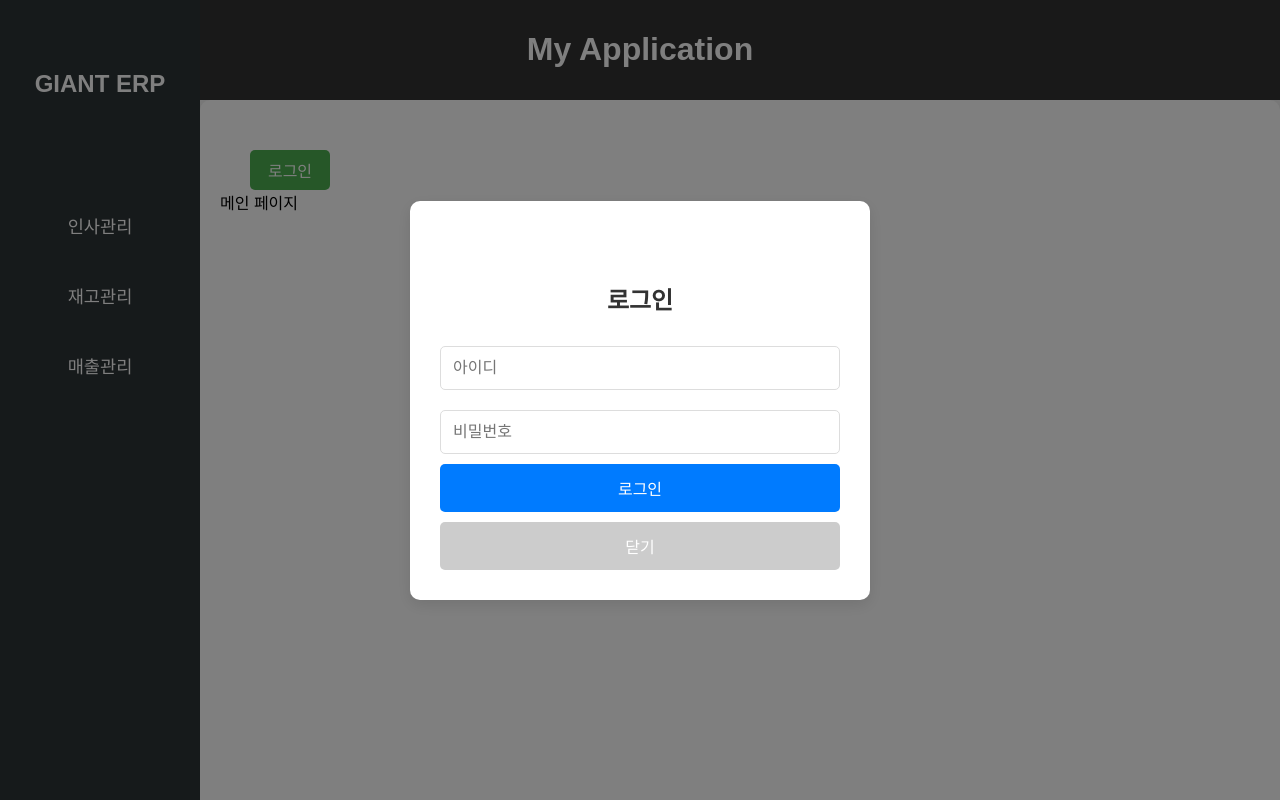
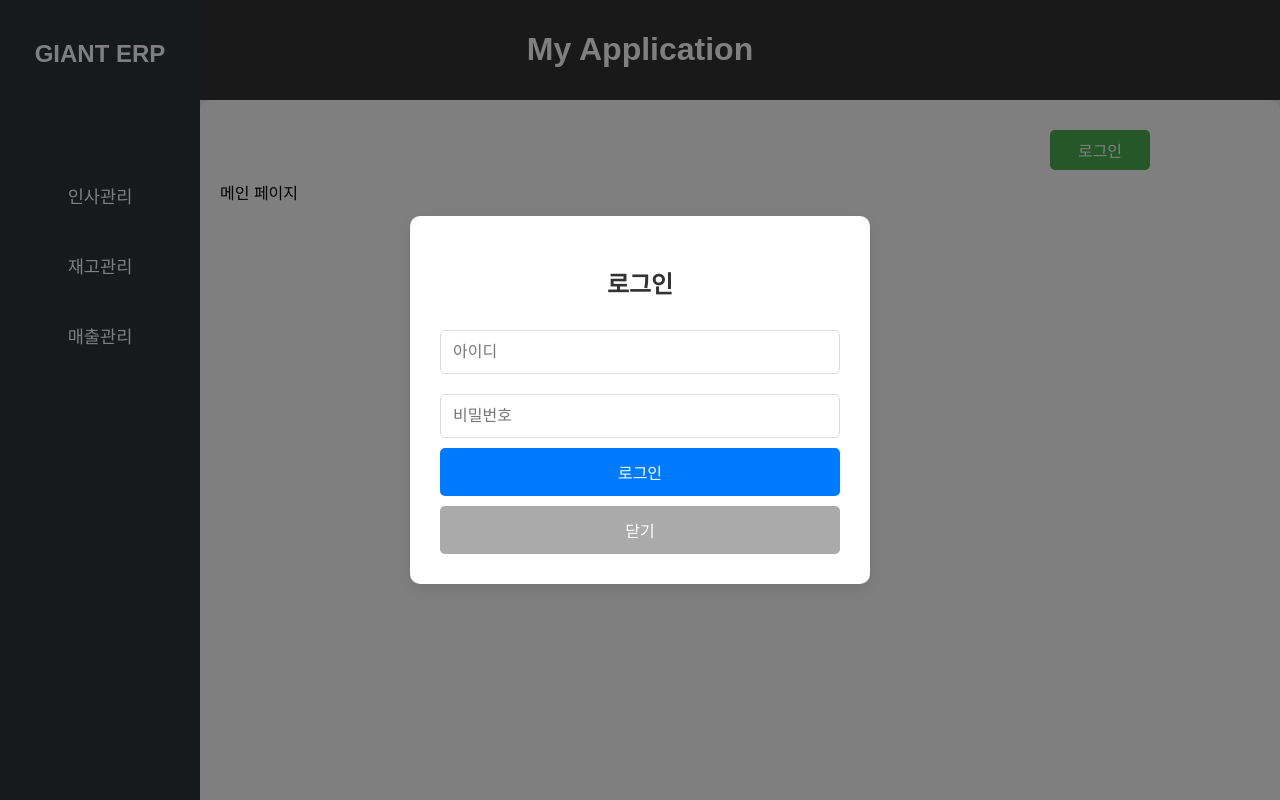
Before and after one commit to hancheolKim/StockTalk, a React (Create React App) app: page / in a window 1280 px wide. Both pictures are taken after a click on the button "로그인". Shown: the top 800 px of the page. Built offline with nearby package versions, Linux system fonts and the light colour scheme.

Commit message:
로그인 영역 수정, 헤더의 제목 클릭해서 메인 페이지 이동

```diff
--- a/src/App.css
+++ b/src/App.css
@@ -10,28 +10,32 @@ div {
   margin: 0;
   padding: 0;
 }
-
 /* 로그인 버튼과 로그아웃 버튼 스타일 */
 .actions {
-  margin-top: 20px;
   display: flex;
-  justify-content: flex-start; /* 버튼과 사용자 정보를 왼쪽 정렬 */
+  justify-content: right; /* 사용자 정보와 버튼을 양쪽 끝으로 배치 */
+  gap : 30px;
   align-items: center; /* 세로 정렬 */
-  padding: 0 20px;
+  padding: 0 100px;
+  height : 40px;
+  margin : 10px;
+  font-size: 25px;
 }
 
 .actions button {
   background-color: #4CAF50;
   color: white;
   border: none;
-  padding: 8px 16px; /* 높이는 그대로 두고 좌우만 적절히 조정 */
-  margin-left: 10px;
   cursor: pointer;
   border-radius: 5px;
   font-size: 1rem;
   transition: background-color 0.3s ease;
-  width: auto; /* 버튼 크기를 자동으로 조정 */
-  min-width: 80px; /* 최소 너비 설정 */
+  width: auto;
+  min-width: 100px;
+  height: 40px; /* 버튼의 높이를 고정 */
+  display: flex;
+  align-items: center; /* 세로 정렬 */
+  justify-content: center; /* 가로 정렬 */
   text-align: center;
 }
 
@@ -47,14 +51,18 @@ div {
 .user-info {
   font-size: 1rem;
   color: #333;
-  margin-right: 20px; /* 버튼과의 간격을 조정 */
+  margin-right: 20px;
   font-size: 1.1rem;
+  display: flex;
+  align-items: center;
 }
 
 /* 로그인된 사용자 이름 스타일 */
 .user-info p {
   font-size: 1.2rem;
-  color: #4CAF50; /* 로그인된 사용자 이름을 강조하는 색상 */
+  color: #4CAF50;
+  margin: 0;
+  line-height: 40px; /* p 태그의 세로 정렬을 맞추기 위해 line-height 설정 */
 }
 
 
@@ -63,18 +71,17 @@ h2 {
   font-size: 2rem;
   color: #333;
   text-align: center;
-  margin-top: 50px;
 }
 
 /* 메인 컨텐츠 박스 */
 .main-container {
-  min-height: 100vh; /* 화면 높이에 맞게 확장되도록 설정 */
-  margin: 0 auto; /* 수평 중앙 정렬 */
+  min-height: 100vh;
+  margin: 0 auto;
   padding: 20px;
-  background-color: #ffffff; /* 하얀색 배경 */
-  border-radius: 10px; /* 모서리 둥글게 처리 */
-  box-shadow: 0 4px 8px rgba(0, 0, 0, 0.1); /* 부드러운 그림자 효과 */
-  box-sizing: border-box; /* padding, border를 포함한 전체 크기 설정 */
+  background-color: #ffffff;
+  border-radius: 10px;
+  box-shadow: 0 4px 8px rgba(0, 0, 0, 0.1);
+  box-sizing: border-box;
 }
 
 /* 네비게이션 바 버튼 스타일 */
@@ -113,7 +120,6 @@ h2 {
   flex-grow: 1;
 }
 
-/* main-container는 Navbar의 너비만큼 오른쪽으로 이동 */
 .main-container {
   flex-grow: 1;
   margin-left: 200px; /* Navbar의 너비 */
--- a/src/App.js
+++ b/src/App.js
@@ -13,11 +13,22 @@ const App = () => {
   const [showLoginModal, setShowLoginModal] = useState(false);
   const [isLoggedIn, setIsLoggedIn] = useState(false);
   const [isNavVisible, setIsNavVisible] = useState(window.innerWidth >= 768);
+  const [userStatus, setUserStatus] = useState("");
 
   useEffect(() => {
     const userId = localStorage.getItem("userId");
     setIsLoggedIn(!!userId);
   }, []);
+  useEffect(()=>{
+    const user_status = localStorage.getItem("userStatus");
+    if(user_status==="a"){
+      setUserStatus("어드민");
+    }else if(user_status==="m"){
+      setUserStatus("매니저");
+    }else{
+      setUserStatus("사용자");
+    }
+  },[])
 
   useEffect(() => {
     const handleResize = () => {
@@ -47,7 +58,7 @@ const App = () => {
         <div className="main-container">
           {showLoginModal && <LoginModal onClose={() => setShowLoginModal(false)} />}
           <div className="actions">
-            {isLoggedIn && <p>안녕하세요, {localStorage.getItem("userId")}님!</p>}
+            {isLoggedIn && <p>안녕하세요, {localStorage.getItem("userId")}님!&nbsp; ({userStatus})</p>}
             {isLoggedIn ? (
               <button onClick={handleLogout}>로그아웃</button>
             ) : (
--- a/src/components/layout/Header.css
+++ b/src/components/layout/Header.css
@@ -52,3 +52,15 @@ header {
     background-color: #b2bec3;
   }
 }
+.Header-button {
+  text-decoration: none; /* 밑줄 제거 */
+  color: inherit; /* 링크의 색상을 부모 요소의 색상과 동일하게 설정 */
+  cursor: pointer; /* 기본적으로 손 모양 커서를 사용 */
+}
+
+/* 마우스 오버 시 효과 제거 */
+.Header-button:hover,
+.Header-button:focus {
+  color: inherit; /* 색상 변경 없음 */
+  outline: none; /* 포커스 효과 제거 */
+}
--- a/src/components/layout/Header.js
+++ b/src/components/layout/Header.js
@@ -1,10 +1,11 @@
 import React from "react";
+import { Link } from "react-router-dom";
 import "./Header.css";
 
 const Header = ({ toggleNavbar, isNavVisible }) => {
   return (
     <header className="header">
-      <h1 className="header-title">My Application</h1>
+      <h1 className="header-title"><Link to="/" className="Header-button">My Application</Link></h1>
       <button className="navbar-toggle" onClick={toggleNavbar}>
         {isNavVisible ? "닫기" : "메뉴"}
       </button>
--- a/src/components/login/LoginModal.css
+++ b/src/components/login/LoginModal.css
@@ -49,7 +49,7 @@
   }
 
   /* 로그인 버튼 */
-  button {
+  .login-button {
     width: 100%;
     padding: 12px;
     background-color: #007bff;
@@ -61,17 +61,25 @@
     transition: background-color 0.3s ease;
   }
 
-  button:hover {
+  .login-button:hover {
     background-color: #0056b3;
   }
 
   /* 닫기 버튼 */
-  button:last-of-type {
-    background-color: #ccc;
-    margin-top: 10px;
+  .cancle-button {
+    width: 100%;
+    margin-top : 10px;
+    padding: 12px;
+    background-color: #aaa;
+    color: white;
+    border: none;
+    border-radius: 5px;
+    font-size: 16px;
+    cursor: pointer;
+    transition: background-color 0.3s ease;
   }
 
-  button:last-of-type:hover {
+  .cancel-button:hover {
     background-color: #aaa;
   }
 
--- a/src/components/login/LoginModal.js
+++ b/src/components/login/LoginModal.js
@@ -81,8 +81,8 @@ const LoginModal = ({ onClose }) => {
           />
           {passwordError && <p className="error-text">{passwordError}</p>}
         </div>
-        <button onClick={handleLogin}>로그인</button>
-        <button onClick={onClose}>닫기</button>
+        <button onClick={handleLogin} className="login-button">로그인</button>
+        <button onClick={onClose} className="cancle-button">닫기</button>
       </div>
     </div>
   );
```
